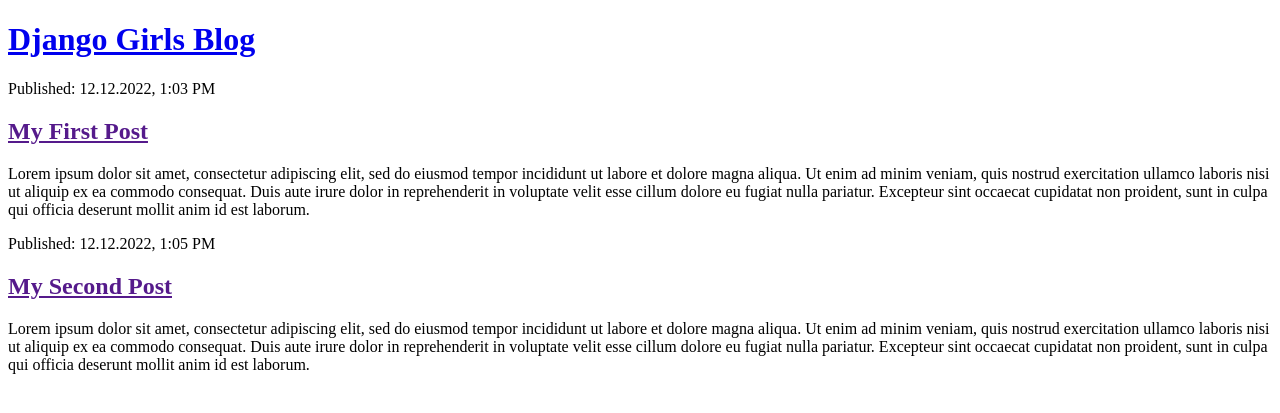
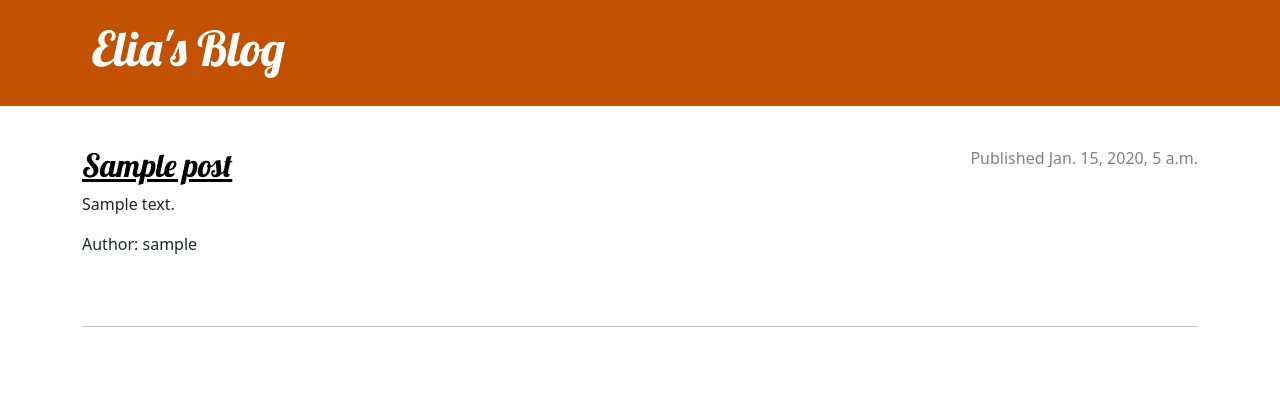
Before and after one commit to elia-deppe/my-first-blog, a Django app: page / in a window 1280 px wide. Shown: the top 413 px of the page. Run offline with Django 4.2, Linux system fonts and the light colour scheme; tables that the repository leaves empty hold one stand-in row (values such as "Sample post").

Commit message:
Added view and template for detailed blog post as well as CSS for the site.

```diff
--- /dev/null
+++ b/blog/static/blog/style.css
@@ -0,0 +1,70 @@
+.page-header {
+	background-color: #c25100;
+	margin-top: 0;
+	margin-bottom: 40px;
+	padding: 20px 20px 20px 40px;
+}
+
+.page-header h1,
+.page-header h1 a,
+.page-header h1 a:visited,
+.page-header h1 a:active {
+	color: #ffffff;
+	font-size: 36pt;
+	text-decoration: none;
+}
+
+h1,
+h2,
+h3,
+h4 {
+	font-family: 'Lobster', cursive;
+}
+
+.date {
+	color: #828282;
+}
+
+.save {
+	float: right;
+}
+
+.post-form textarea,
+.post-form input {
+	width: 100%;
+}
+
+.top-menu,
+.top-menu:hover,
+.top-menu:visited {
+	color: #ffffff;
+	float: right;
+	font-size: 26pt;
+	margin-right: 20px;
+}
+
+.post {
+	margin-bottom: 70px;
+}
+
+.post h2 a,
+.post h2 a:visited {
+	color: #000000;
+}
+
+.post > .date,
+.post > .actions {
+	float: right;
+}
+
+.btn-secondary,
+.btn-secondary:visited {
+	color: #c25100;
+	background: none;
+	border-color: #c25100;
+}
+
+.btn-secondary:hover {
+	color: #ffffff;
+	background-color: #c25100;
+}
--- /dev/null
+++ b/blog/templates/blog/base.html
@@ -0,0 +1,28 @@
+{% load static %}
+<!DOCTYPE html>
+<html lang="en-US">
+	<head>
+		<meta charset="utf-8" />
+		<title>Elia's Blog</title>
+
+		<!-- CSS only -->
+		<link href="//fonts.googleapis.com/css?family=Lobster&subset=latin,latin-ext" rel="stylesheet" type="text/css">
+		<link href="https://cdn.jsdelivr.net/npm/bootstrap@5.2.3/dist/css/bootstrap.min.css" rel="stylesheet" integrity="sha384-rbsA2VBKQhggwzxH7pPCaAqO46MgnOM80zW1RWuH61DGLwZJEdK2Kadq2F9CUG65" crossorigin="anonymous">
+		<link rel="stylesheet" href="{% static 'blog/style.css' %}">
+	</head>
+	<body>
+		<header class="page-header">
+			<div class="container">
+				<h1><a href="/">Elia's Blog</a></h1>
+			</div>
+		</header>
+		<main class="container">
+			<div class="row">
+				<div class="col">
+					{% block content %}
+					{% endblock %}
+				</div>
+			</div>
+		</main>
+	</body>
+</html>
--- a/blog/templates/blog/post_list.html
+++ b/blog/templates/blog/post_list.html
@@ -1,24 +1,17 @@
-<!DOCTYPE html>
-<html lang="en-US">
-	<head>
-		<meta charset="utf-8" />
-		<title>Elia's Blog</title>
-	</head>
-	<body>
-		<header>
-			<h1><a href="/">Django Girls Blog</a></h1>
-		</header>
+{% extends 'blog/base.html' %}
 
-		<article>
-			<time>Published: 12.12.2022, 1:03 PM</time>
-			<h2><a href="">My First Post</a></h2>
-			<p>Lorem ipsum dolor sit amet, consectetur adipiscing elit, sed do eiusmod tempor incididunt ut labore et dolore magna aliqua. Ut enim ad minim veniam, quis nostrud exercitation ullamco laboris nisi ut aliquip ex ea commodo consequat. Duis aute irure dolor in reprehenderit in voluptate velit esse cillum dolore eu fugiat nulla pariatur. Excepteur sint occaecat cupidatat non proident, sunt in culpa qui officia deserunt mollit anim id est laborum.</p>
-		</article>
-
-		<article>
-			<time>Published: 12.12.2022, 1:05 PM</time>
-			<h2><a href="">My Second Post</a></h2>
-			<p>Lorem ipsum dolor sit amet, consectetur adipiscing elit, sed do eiusmod tempor incididunt ut labore et dolore magna aliqua. Ut enim ad minim veniam, quis nostrud exercitation ullamco laboris nisi ut aliquip ex ea commodo consequat. Duis aute irure dolor in reprehenderit in voluptate velit esse cillum dolore eu fugiat nulla pariatur. Excepteur sint occaecat cupidatat non proident, sunt in culpa qui officia deserunt mollit anim id est laborum.</p>
-		</article>
-	</body>
-</html>
+{% block content %}
+	{% if posts %}
+		{% for post in posts %}
+			<article class="post">
+				<time class="date">Published {{ post.published_date }}</time>
+				<h2><a href="{% url 'post_detail' pk=post.pk %}">{{ post.title }}</a></h2>
+				<p>{{ post.text|linebreaksbr }}</p>
+				<p>Author: {{ post.author }}</p>
+			</article>
+			<hr>
+		{% endfor %}
+	{% else %}
+		<p>No posts are available.</p>
+	{% endif %}
+{% endblock %}
--- a/blog/urls.py
+++ b/blog/urls.py
@@ -3,4 +3,5 @@ from . import views
 
 urlpatterns = [
     path('', views.post_list, name='post_list'),
+    path('post/<int:pk>/', views.post_detail, name='post_detail')
 ]
--- a/blog/views.py
+++ b/blog/views.py
@@ -1,5 +1,18 @@
-from django.shortcuts import render
+from django.shortcuts import render, get_object_or_404
+from django.utils import timezone
+from .models import Post
 
 # Create your views here.
 def post_list(request):
-    return render(request, 'blog/post_list.html', {})
+    posts = Post.objects.filter(published_date__lte=timezone.now()).order_by('published_date')
+    context = {
+        'posts': posts
+    }
+    return render(request, 'blog/post_list.html', context)
+
+def post_detail(request, pk):
+    post = get_object_or_404(Post, pk=pk)
+    context = {
+        'post': post
+    }
+    return render(request, 'blog/post_detail.html', context)
```
Also changed, not shown: blog/templates/blog/post_detail.html (added, +11 -0 lines).
